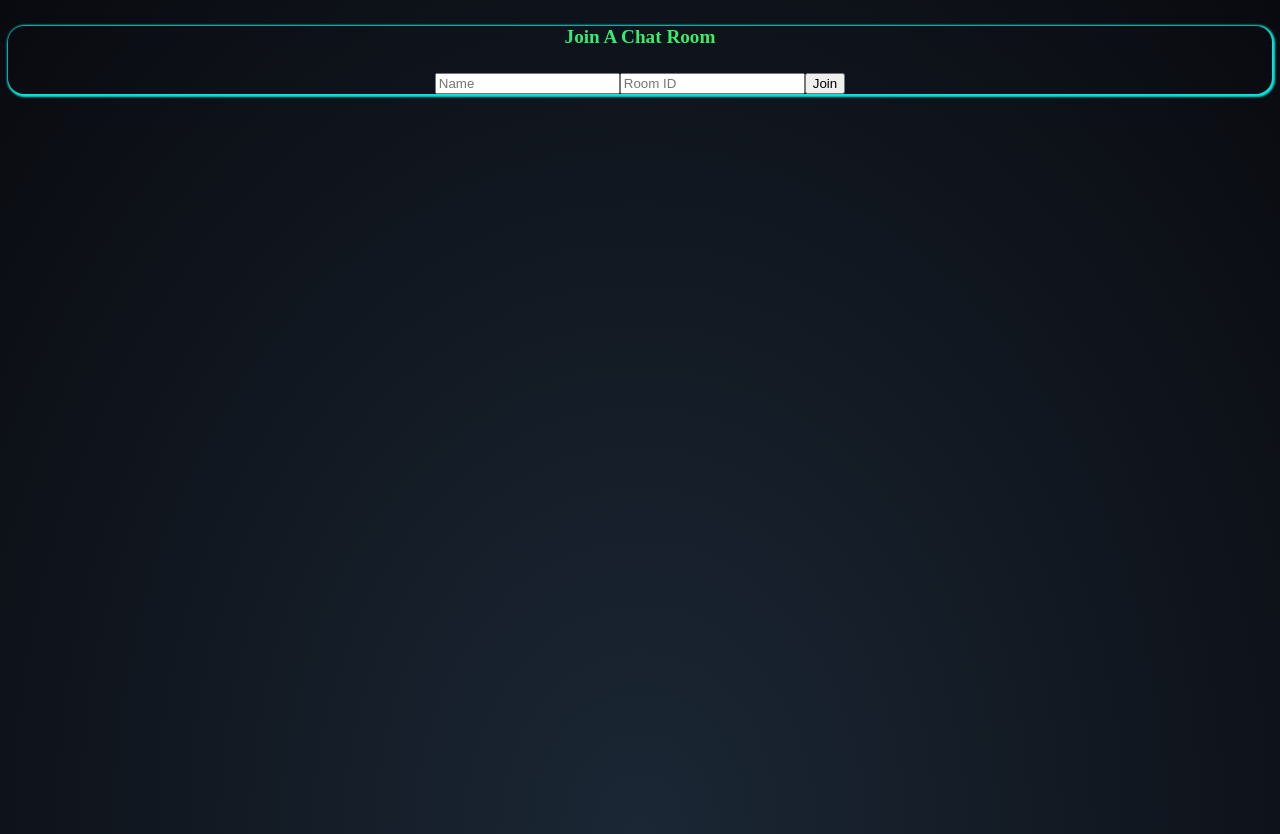
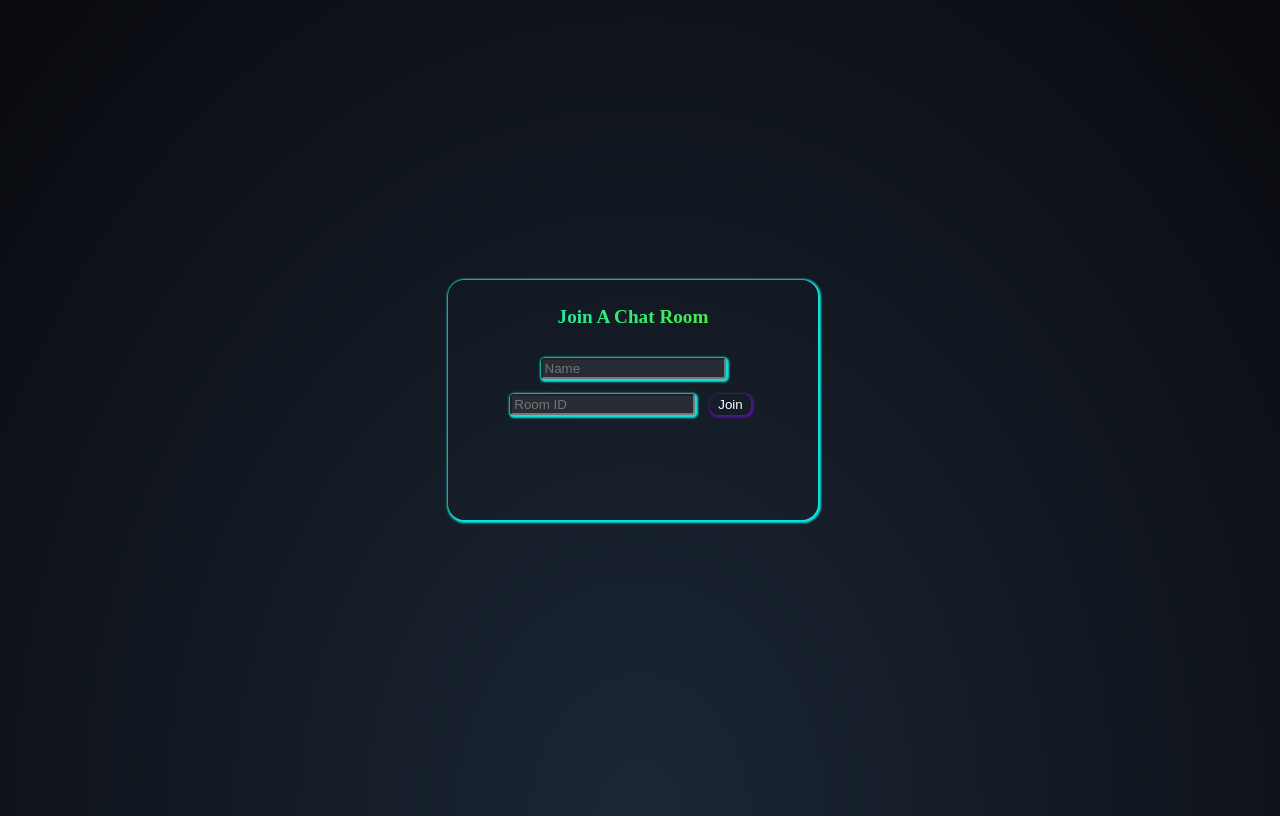
Before and after one commit to thabets/BalotChat, a React (Create React App) app in the folder client/: page / in a window 1280 px wide. Built offline with nearby package versions, Linux system fonts and the light colour scheme; no server answers.

Commit message:
styling for access point.

```diff
--- a/client/src/App.css
+++ b/client/src/App.css
@@ -15,7 +15,11 @@ background-image: linear-gradient(90deg, #0be4dd, rgb(98, 243, 1));
   border-color:  white !important;
   border:  1px;
   box-shadow: 1px 1px 2px 2px#0be4dd;
-
+  max-width: 370px;
+  position:absolute;
+  top:35%;
+  left:35%;
+height: 30vmin;
 }
 .App {
   text-align: center;
@@ -56,6 +60,22 @@ background-image: linear-gradient(90deg, #0be4dd, rgb(98, 243, 1));
   }
 }
 .inputBox{
- border-radius: 1rem;
+ border-radius: .2rem;
+ margin:5px;
+ background-color: #282c34;
+ color:#fff;
+box-shadow: 1px 1px 2px 2px#0be4dd;
 
 }
+.button{
+  border-radius: .5rem;
+  background-color: transparent;
+  box-shadow: 1px 1px 2px 2px rgba(127, 17, 224, .5);
+  margin: 10px;
+  color:#fff;
+  border-color: transparent;
+
+}
+.button:hover{
+    box-shadow: 1px 1px 2px 2px rgba(127, 17, 224, 1);
+}
--- a/client/src/App.js
+++ b/client/src/App.js
@@ -35,6 +35,7 @@ function App() {
           <h4>Join A Chat Room</h4>
 
           <input
+            className="inputBox"
             type="text"
             placeholder="Name"
             //OnChange is an even handler that will change the state or set the state to the event target value specified. Ex, when we set name to sam, it will setUsername state to sam.
@@ -43,13 +44,14 @@ function App() {
             }}
           />
           <input
+            className="inputBox"
             type="text"
             placeholder="Room ID"
             onChange={(event) => {
               setRoom(event.target.value);
             }}
           />
-          <button onClick={joinRoom}>Join</button>
+          <button className="button" onClick={joinRoom}>Join</button>
         </div>
       ) : (
         <Chat socket={socket} username={username} room={room} />
```
